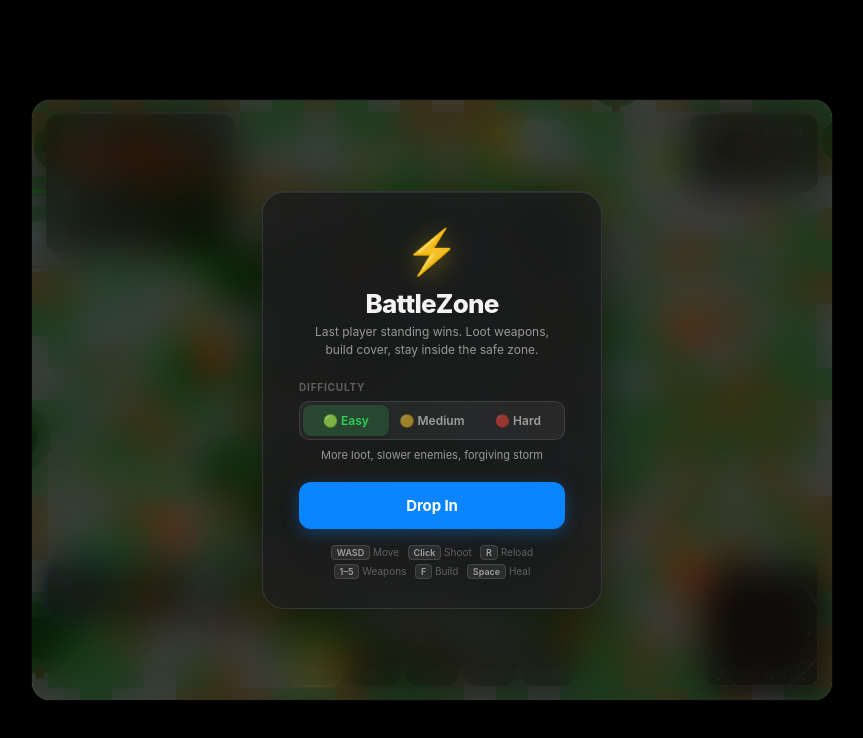
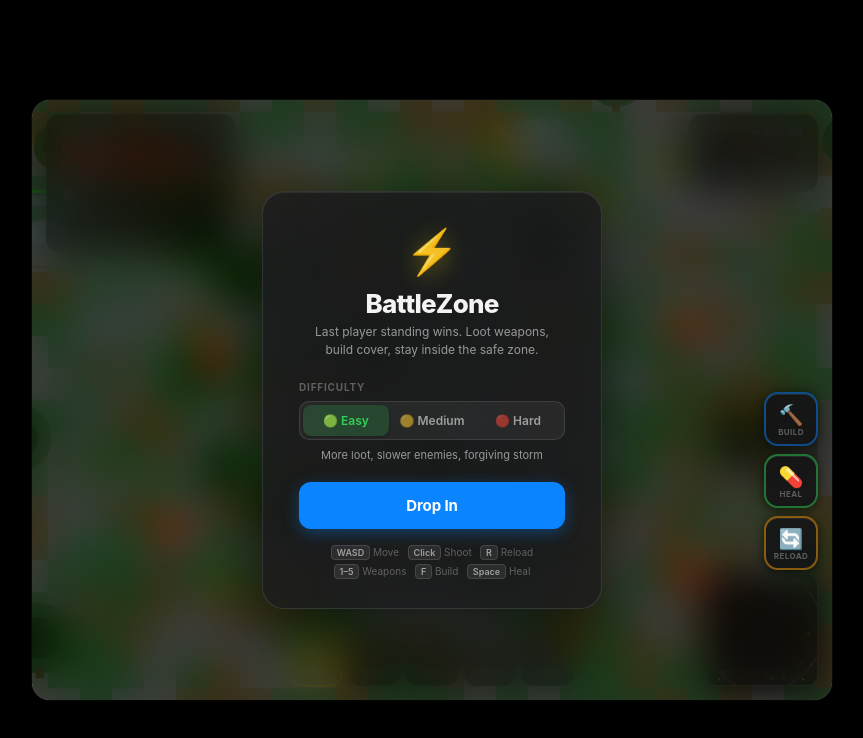
Before and after one commit to 36elyanm/musical-octo-enigma, a plain HTML site: page index.html in a window 1280 px wide. Shown: the whole page, without its empty margins (208-1071 px from the left). Drawn offline with Linux system fonts and the light colour scheme.

Commit message:
Revise layout for joystick and touch buttons

```diff
--- a/index.html
+++ b/index.html
@@ -65,11 +65,11 @@
     display: none;
   }
 
-  /* Left joystick zone — upper-left portion, buttons sit below */
+  /* Left joystick zone — full bottom-left half */
   #joystickZone {
     position: absolute;
-    left: 0; bottom: 80px;
-    width: 50%; height: calc(55% - 80px);
+    left: 0; bottom: 0;
+    width: 50%; height: 55%;
     pointer-events: all;
   }
 
@@ -103,29 +103,30 @@
     pointer-events: all;
   }
 
-  /* Touch action buttons — left side, above inventory bar */
+  /* Touch action buttons — right side, above minimap (minimap is 110px + 14px = 124px) */
   #touchButtons {
     position: absolute;
-    left: 14px;
-    bottom: 80px;
+    right: 14px;
+    bottom: 130px;
     display: flex;
-    flex-direction: row;
-    gap: 10px;
+    flex-direction: column;
+    gap: 8px;
     pointer-events: all;
+    z-index: 10;
   }
 
   .touch-btn {
-    width: 58px; height: 58px;
-    border-radius: 16px;
+    width: 54px; height: 54px;
+    border-radius: 14px;
     border: 2px solid rgba(255,255,255,0.22);
-    background: rgba(20,20,22,0.82);
+    background: rgba(20,20,22,0.88);
     backdrop-filter: blur(16px);
     -webkit-backdrop-filter: blur(16px);
     display: flex;
     flex-direction: column;
     align-items: center;
     justify-content: center;
-    font-size: 22px;
+    font-size: 20px;
     cursor: pointer;
     pointer-events: all;
     transition: all 0.1s ease;
@@ -287,10 +288,10 @@
     100%{ opacity:0; transform:translateY(-6px); }
   }
 
-  /* ammo */
+  /* ammo — moved up to make room for touch buttons below it */
   #ammoInfo {
     position: absolute;
-    bottom: 72px; right: 14px;
+    bottom: 230px; right: 14px;
     background: var(--glass-bg);
     border: 1px solid var(--glass-border);
     backdrop-filter: blur(24px) saturate(180%);
```
